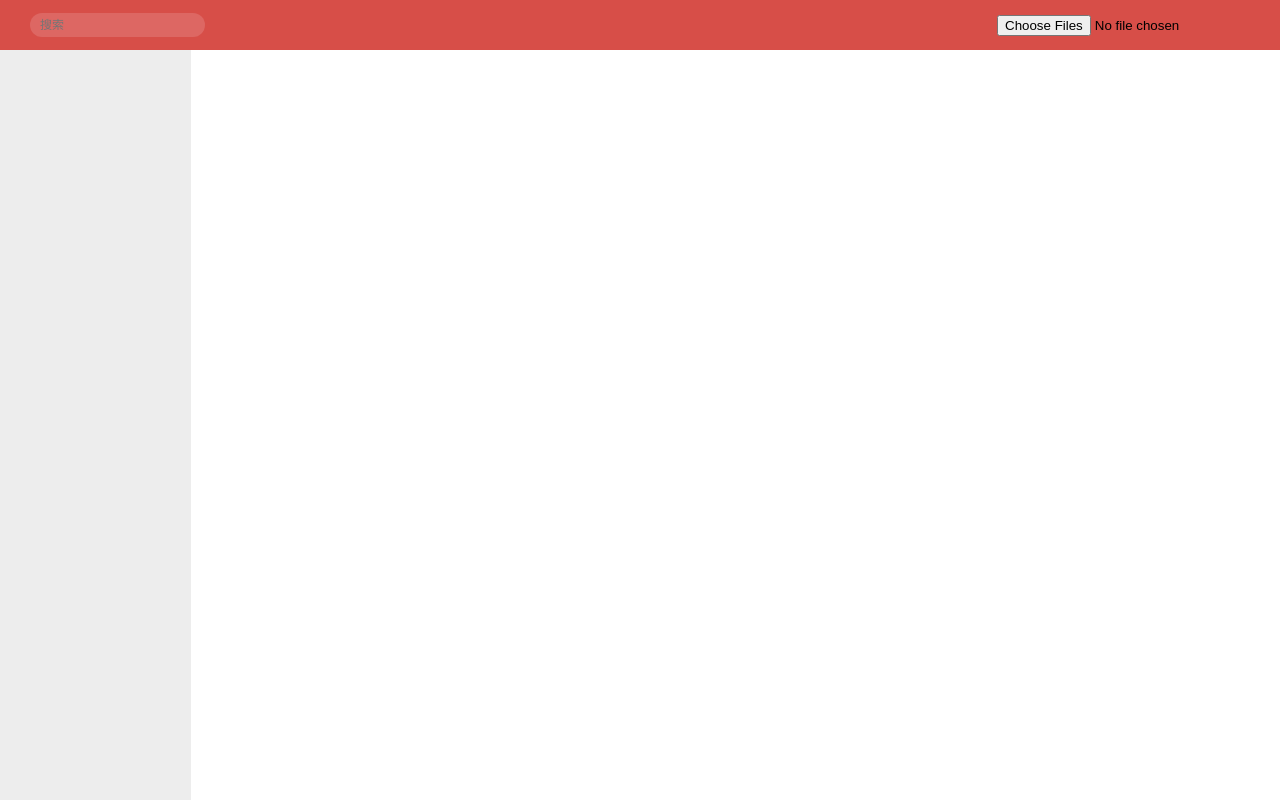
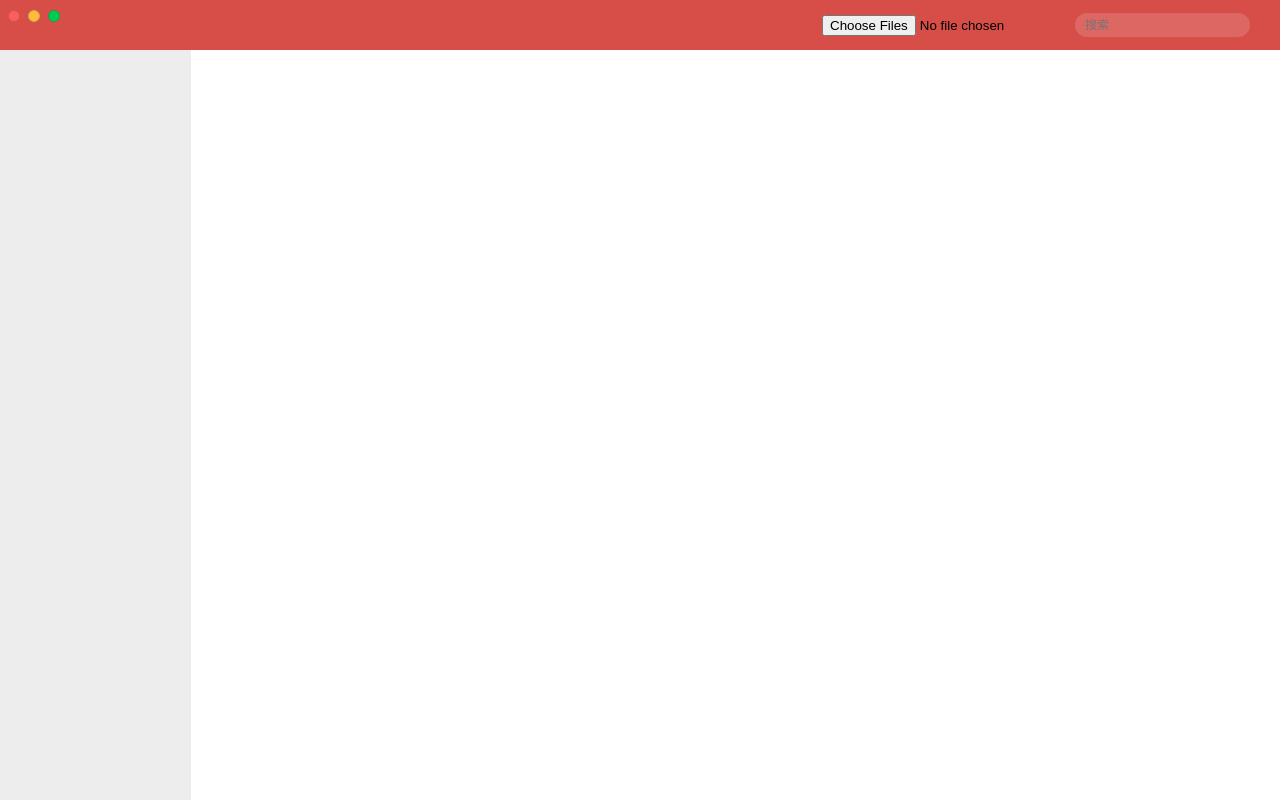
Before and after one commit to zhen-ke/mdict, a React (Create React App) app: page / in a window 1280 px wide. Built offline with nearby package versions, Linux system fonts and the light colour scheme.

Commit message:
窗口边框隐藏

```diff
--- a/src/App.js
+++ b/src/App.js
@@ -1,6 +1,7 @@
-import React, { useState, useCallback, useRef } from "react";
+import React, { useState, useCallback, useRef, useEffect } from "react";
+import MacButton from "./component/MacButton";
 import debounce from "lodash/debounce";
-
+import { appWindow } from "@tauri-apps/api/window";
 import styles from "./App.module.scss";
 
 function App() {
@@ -63,7 +64,15 @@ function App() {
 
   return (
     <div className={styles.mdictApp}>
-      <div className={styles.mdictHeader}>
+      <div className={styles.topRightbButton}>
+        <MacButton type={"close-btn"} onClick={() => appWindow.close()} />
+        <MacButton type={"min-btn"} onClick={() => appWindow.minimize()} />
+        <MacButton
+          type={"max-btn"}
+          onClick={() => appWindow.toggleMaximize()}
+        />
+      </div>
+      <div className={styles.mdictHeader} data-tauri-drag-region>
         <input
           className={styles.search}
           type='text'
--- a/src/App.module.scss
+++ b/src/App.module.scss
@@ -1,11 +1,20 @@
 .mdictApp {
+  .topRightbButton {
+    display: flex;
+    align-items: center;
+    justify-content: space-between;
+    position: fixed;
+    top: 10px;
+    left: 8px;
+    width: 52px;
+  }
   .mdictHeader {
     height: 50px;
     background: #d74e48;
     padding: 0 30px;
     display: flex;
     align-items: center;
-    justify-content: space-between;
+    flex-direction: row-reverse;
     .search {
       border-radius: 30px;
       border: 0;
```
